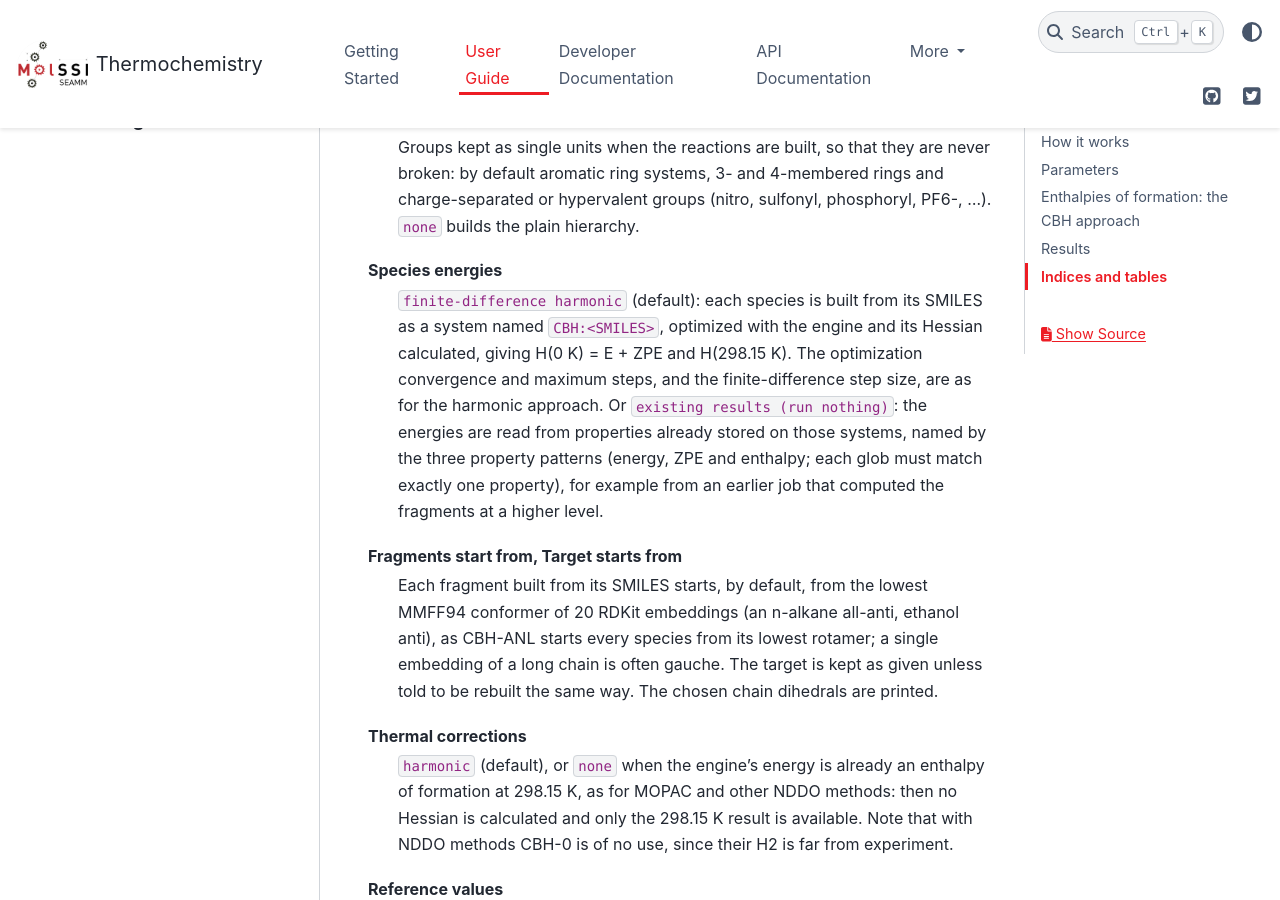
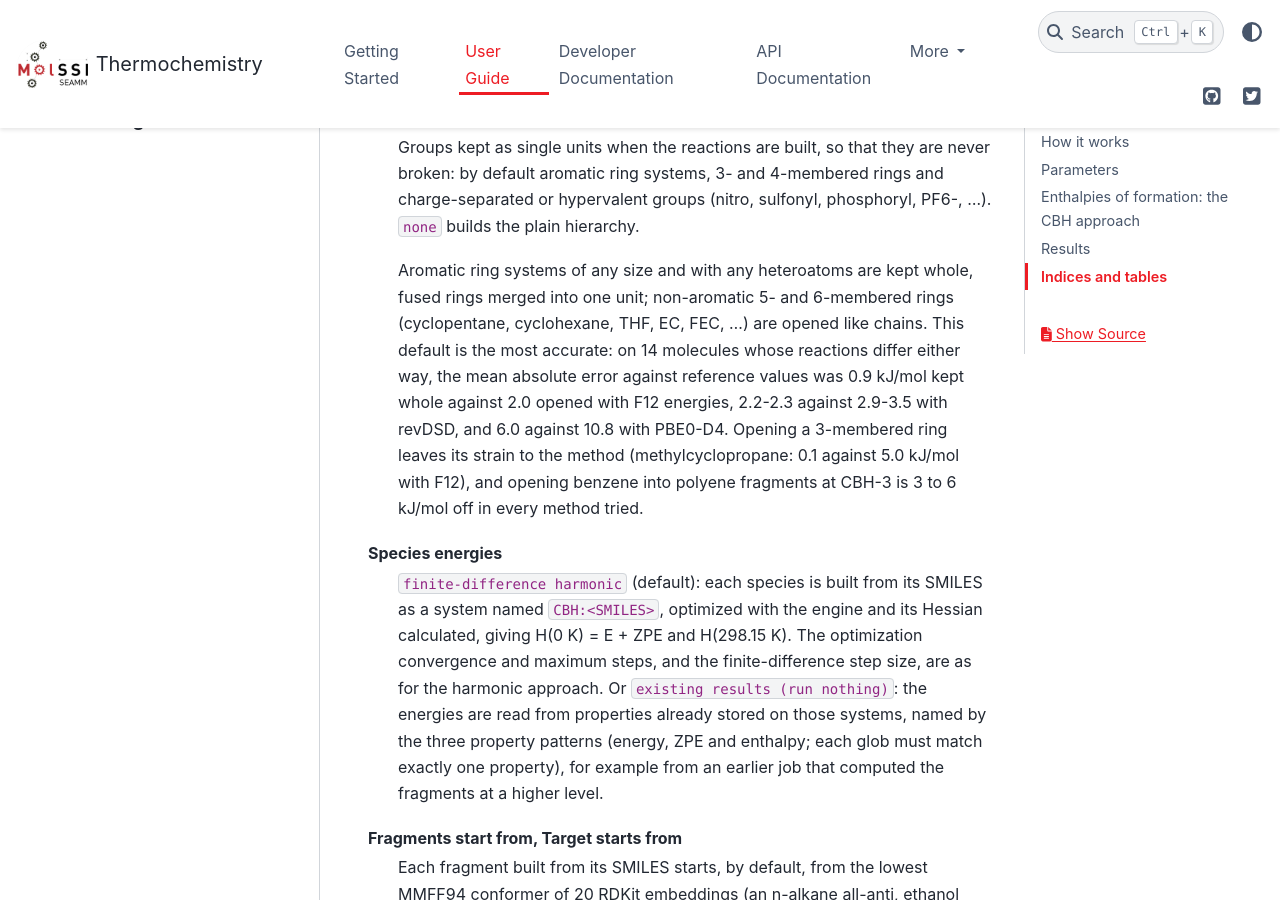
Before and after one commit to molssi-seamm/thermochemistry_step, a Sphinx documentation site: the page built from docs/user_guide/index.rst, in a window 1280 px wide and 900 px high, scrolled down 2934 px. Built offline with Sphinx 7.4.7 and the PyData theme 0.15.4, drawn with Linux system fonts in a browser that asks for light colours; pages that are not in the unit, such as notebooks, are missing from menus.

Commit message:
Docs: which rings the CBH reactions keep whole, and why
Paul made the current default (aromatic ring systems, rings <= 4 atoms,
charge-separated groups kept whole; non-aromatic 5-/6-rings opened) the official
CBH default (11-04). The user guide now says what is opened and gives thermo's
evidence (MAE kept|opened: F12 0.9|2.0, revDSD 2.2-2.3|2.9-3.5, PBE0-D4 6.0|10.8
kJ/mol; methylcyclopropane, benzene at CBH-3). Ships with the next release.

Co-Authored-By: Claude Opus 5.5 <noreply@anthropic.com>

```diff
--- a/docs/user_guide/index.rst
+++ b/docs/user_guide/index.rst
@@ -119,6 +119,17 @@ Keep whole
     charge-separated or hypervalent groups (nitro, sulfonyl, phosphoryl, PF6-,
     ...). ``none`` builds the plain hierarchy.
 
+    Aromatic ring systems of any size and with any heteroatoms are kept whole,
+    fused rings merged into one unit; non-aromatic 5- and 6-membered rings
+    (cyclopentane, cyclohexane, THF, EC, FEC, ...) are opened like chains. This
+    default is the most accurate: on 14 molecules whose reactions differ either
+    way, the mean absolute error against reference values was 0.9 kJ/mol kept
+    whole against 2.0 opened with F12 energies, 2.2-2.3 against 2.9-3.5 with
+    revDSD, and 6.0 against 10.8 with PBE0-D4. Opening a 3-membered ring leaves
+    its strain to the method (methylcyclopropane: 0.1 against 5.0 kJ/mol with
+    F12), and opening benzene into polyene fragments at CBH-3 is 3 to 6 kJ/mol
+    off in every method tried.
+
 Species energies
     ``finite-difference harmonic`` (default): each species is built from its
     SMILES as a system named ``CBH:<SMILES>``, optimized with the engine and
@@ -187,8 +198,8 @@ check that each conformation is the one intended; the output also lists the
 heavy-atom dihedrals of the final structure next to those of the starting one.
 The files also hold the properties stored on the structure, and can be read
 back with Read Structure, for example to restart a species from its computed
-geometry. Slashes in a SMILES (double-bond stereo) become ``_`` and ``-`` in the file
-name. Species taken from the fragment store or from existing results are not
+geometry. Slashes in a SMILES (double-bond stereo) become ``_`` and ``-`` in the
+file name. Species taken from the fragment store or from existing results are not
 written, since their structures are not computed here.
 
 Results
```
